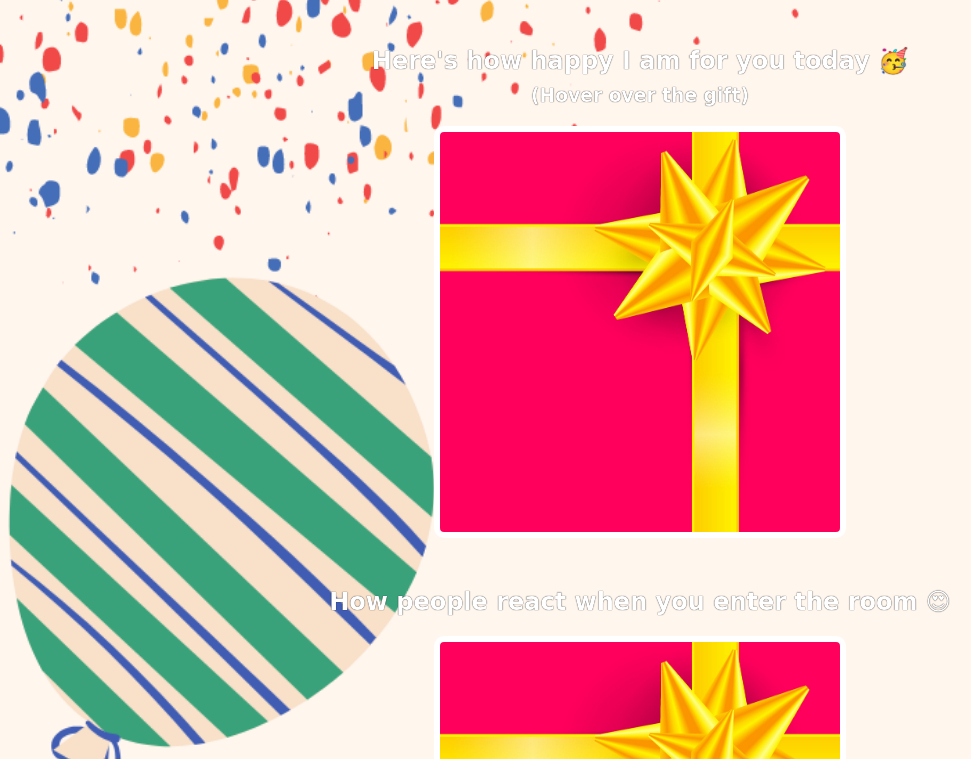
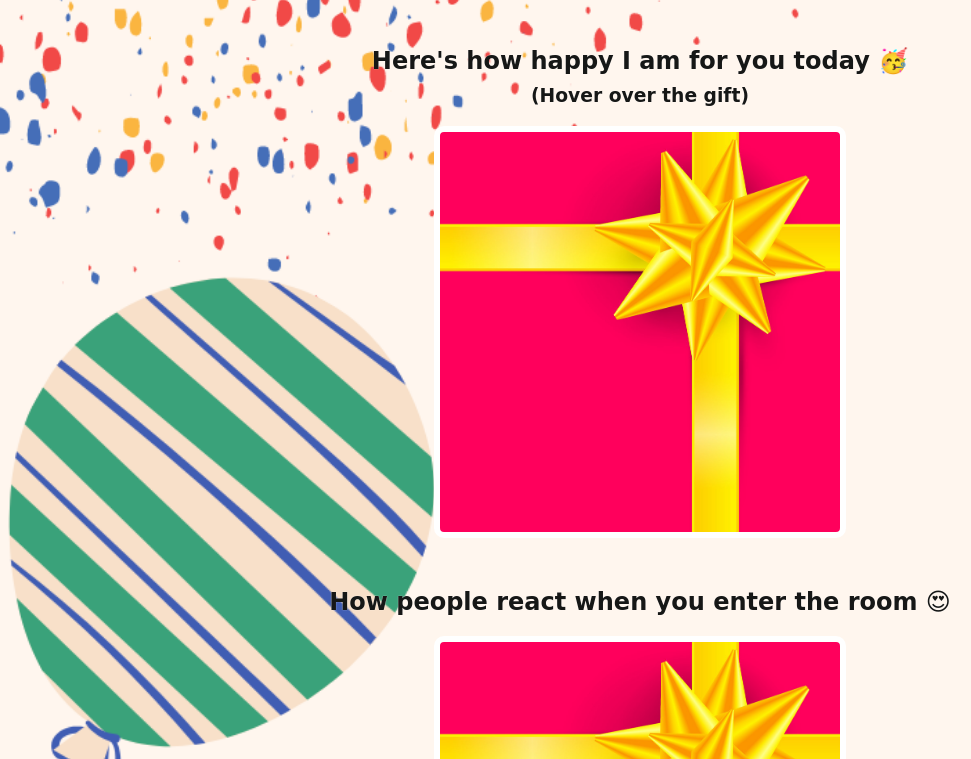
Before and after one commit to CostinX/birthday-card, a website built with Vite: page index.html in a window 1280 px wide. Shown: the part 369-1128 px from the top of the page, without its empty margins (0-971 px from the left). Built offline with nearby package versions, Linux system fonts and the light colour scheme; a web font is replaced by a local one.

Commit message:
Update styles.css

```diff
--- a/styles.css
+++ b/styles.css
@@ -3,11 +3,11 @@ body {
     font-family: 'Happy Monkey', cursive;
     background: url(background.png);
     background-size: cover;
-    color: #ffffff;
+    color: #161716;
 }
 
 h1, h2, h3, h4, p {
-    text-shadow: 0 0 1px black;
+    text-shadow: 0 0 1px white;
 }
 
 #bff-img {
```
